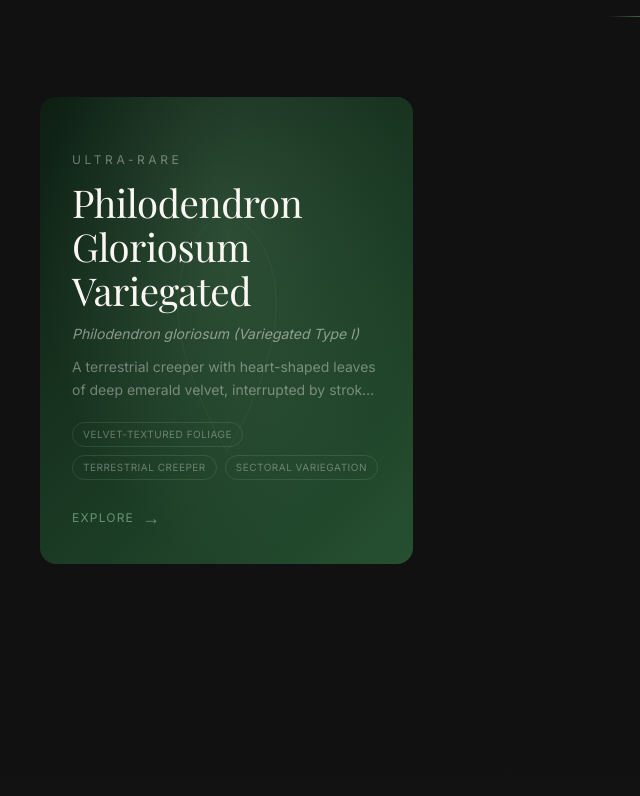
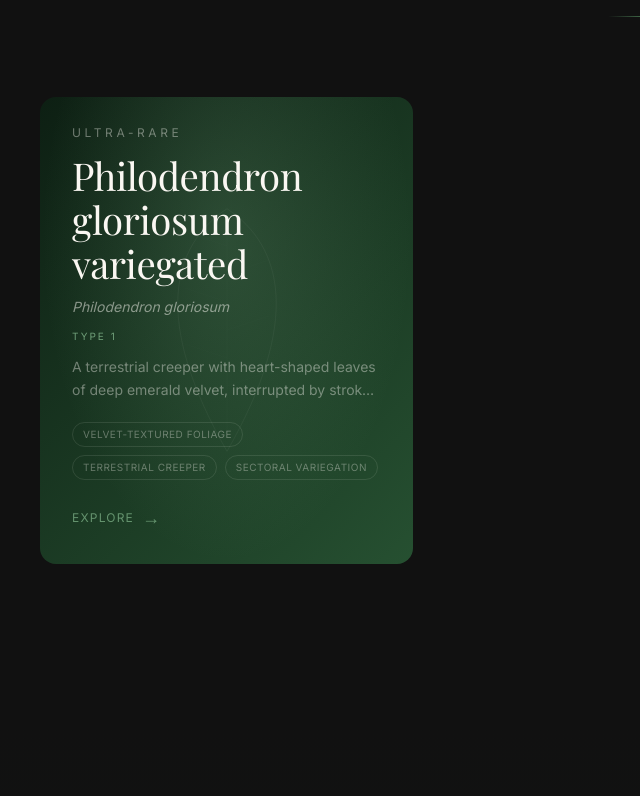
Before and after one commit to BrianLi101/rare-plant-atlas, a Next.js app: page / in a window 1280 px wide. Shown: the part 1064-1860 px from the top of the page, without its empty margins (0-640 px from the left). Built offline with nearby package versions, Linux system fonts and the light colour scheme; a web font is replaced by a local one.

Commit message:
fixing dynamic sectioning

```diff
--- a/app/plants/[slug]/page.tsx
+++ b/app/plants/[slug]/page.tsx
@@ -1,16 +1,17 @@
 import { notFound } from "next/navigation";
 import { plants, getPlantBySlug } from "@/data/plants";
+import { getPlantLabel } from "@/data/identity";
 import { PlantDetailClient } from "@/components/PlantDetailClient";
 
 export function generateStaticParams() {
-  return plants.map((p) => ({ slug: p.slug }));
+  return plants.map((p) => ({ slug: p.identity.slug }));
 }
 
 export function generateMetadata({ params }: { params: { slug: string } }) {
   const plant = getPlantBySlug(params.slug);
   if (!plant) return { title: "Not Found" };
   return {
-    title: `${plant.name} — Rare Plant Atlas`,
+    title: `${getPlantLabel(plant)} — Rare Plant Atlas`,
     description: plant.heroDescription,
   };
 }
--- a/components/FeaturedSection.tsx
+++ b/components/FeaturedSection.tsx
@@ -26,7 +26,7 @@ export function FeaturedSection() {
 
         <div className="grid grid-cols-1 md:grid-cols-2 lg:grid-cols-3 gap-8 md:gap-10">
           {plants.map((plant) => (
-            <PlantCard key={plant.slug} plant={plant} />
+            <PlantCard key={plant.identity.slug} plant={plant} />
           ))}
         </div>
       </div>
--- a/components/FitEngine.tsx
+++ b/components/FitEngine.tsx
@@ -3,6 +3,11 @@
 import { useState, useMemo } from "react";
 import { motion, AnimatePresence } from "framer-motion";
 import type { PlantVariant } from "@/data/plants";
+import {
+  getPlantFullName,
+  getPlantScientificName,
+  getPlantVariantLabel,
+} from "@/data/identity";
 
 interface UserProfile {
   light: number;
@@ -178,6 +183,7 @@ export function FitEngine({ plant }: { plant: PlantVariant }) {
   }, [light, humidity, space, experience, plant, allSelected]);
 
   const verdict = score !== null ? getVerdict(score) : null;
+  const variant = getPlantVariantLabel(plant);
 
   return (
     <motion.div
@@ -192,8 +198,13 @@ export function FitEngine({ plant }: { plant: PlantVariant }) {
         <p className="text-xs tracking-[0.3em] uppercase text-earth-400/50 mb-2">
           Evaluating
         </p>
-        <p className="font-serif text-heading text-cream">{plant.name}</p>
-        <p className="text-sm text-cream/30 italic mt-1">{plant.binomial}</p>
+        <p className="font-serif text-heading text-cream">{getPlantFullName(plant)}</p>
+        <p className="text-sm text-cream/30 italic mt-1">{getPlantScientificName(plant)}</p>
+        {variant && (
+          <p className="text-[10px] tracking-[0.2em] uppercase text-forest-300/70 mt-2">
+            {variant}
+          </p>
+        )}
       </div>
 
       {/* Questions */}
--- a/components/PlantCard.tsx
+++ b/components/PlantCard.tsx
@@ -3,8 +3,15 @@
 import { motion } from "framer-motion";
 import Link from "next/link";
 import type { PlantVariant } from "@/data/plants";
+import {
+  getPlantFullName,
+  getPlantScientificName,
+  getPlantVariantLabel,
+} from "@/data/identity";
 
 export function PlantCard({ plant }: { plant: PlantVariant }) {
+  const variant = getPlantVariantLabel(plant);
+
   return (
     <motion.div
       initial={{ opacity: 0, y: 60 }}
@@ -13,7 +20,7 @@ export function PlantCard({ plant }: { plant: PlantVariant }) {
       transition={{ duration: 0.9, ease: [0.22, 1, 0.36, 1] }}
     >
       <Link
-        href={`/plants/${plant.slug}`}
+        href={`/plants/${plant.identity.slug}`}
         className="group block relative overflow-hidden rounded-2xl"
       >
         {/* Card background */}
@@ -67,9 +74,14 @@ export function PlantCard({ plant }: { plant: PlantVariant }) {
                 {plant.rarity}
               </p>
               <h3 className="font-serif text-heading text-cream group-hover:text-gradient transition-all duration-500">
-                {plant.name}
+                {getPlantFullName(plant)}
               </h3>
-              <p className="text-sm text-cream/50 italic">{plant.binomial}</p>
+              <p className="text-sm text-cream/50 italic">{getPlantScientificName(plant)}</p>
+              {variant && (
+                <p className="text-[10px] tracking-[0.2em] uppercase text-forest-300/80">
+                  {variant}
+                </p>
+              )}
               <p className="text-sm text-cream/40 leading-relaxed max-w-sm line-clamp-2">
                 {plant.heroDescription}
               </p>
--- a/components/PlantDetailClient.tsx
+++ b/components/PlantDetailClient.tsx
@@ -5,6 +5,11 @@ import { motion, AnimatePresence } from "framer-motion";
 import Image from "next/image";
 import Link from "next/link";
 import type { PlantVariant, CinematicPanel as PanelData } from "@/data/types";
+import {
+  getPlantFullName,
+  getPlantScientificName,
+  getPlantVariantLabel,
+} from "@/data/identity";
 import { Navigation } from "@/components/Navigation";
 import {
   OverviewTab,
@@ -175,11 +180,19 @@ function AtAGlance({ plant }: { plant: PlantVariant }) {
 // Sidebar (desktop)
 // ---------------------------------------------------------------------------
 function Sidebar({ active, onSelect, plant, tabs }: { active: string; onSelect: (id: string) => void; plant: PlantVariant; tabs: TabDef[] }) {
+  const variant = getPlantVariantLabel(plant);
+
   return (
     <div className="w-[200px] flex-shrink-0 border-r border-cream/[0.08] bg-deep sticky top-0 self-start min-h-[500px]">
       <div className="p-[28px_24px_20px]">
         <p className="text-[9px] tracking-[0.42em] uppercase text-cream/15 mb-1.5">Plant file</p>
-        <p className="font-serif text-xs italic text-cream/25 leading-[1.4]">{plant.binomial}</p>
+        <p className="font-serif text-[13px] text-cream/75 leading-[1.3]">{getPlantFullName(plant)}</p>
+        <p className="font-serif text-xs italic text-cream/30 leading-[1.4] mt-1">{getPlantScientificName(plant)}</p>
+        {variant && (
+          <p className="text-[9px] tracking-[0.18em] uppercase text-forest-300/70 mt-2">
+            {variant}
+          </p>
+        )}
       </div>
       <div className="border-t border-cream/[0.08] pt-1.5 pb-5">
         {tabs.map((t) => (
@@ -221,6 +234,7 @@ function CinematicNav({ visible }: { visible: boolean }) {
 // ---------------------------------------------------------------------------
 function PlantFileHeader({ plant, active, onSelect, visible, tabs }: { plant: PlantVariant; active: string; onSelect: (id: string) => void; visible: boolean; tabs: TabDef[] }) {
   const barRef = useRef<HTMLDivElement>(null);
+  const variant = getPlantVariantLabel(plant);
 
   useEffect(() => {
     if (!visible) return;
@@ -242,7 +256,13 @@ function PlantFileHeader({ plant, active, onSelect, visible, tabs }: { plant: Pl
               <div className="flex items-center justify-between mb-2">
                 <div>
                   <p className="text-[9px] tracking-[0.42em] uppercase text-cream/20 mb-0.5">Plant file</p>
-                  <p className="font-serif text-[13px] italic text-cream/35">{plant.binomial}</p>
+                  <p className="font-serif text-[15px] text-cream/80 leading-[1.2]">{getPlantFullName(plant)}</p>
+                  <p className="font-serif text-[12px] italic text-cream/45 mt-0.5">{getPlantScientificName(plant)}</p>
+                  {variant && (
+                    <p className="text-[9px] tracking-[0.16em] uppercase text-forest-300/70 mt-1">
+                      {variant}
+                    </p>
+                  )}
                 </div>
                 <Link href="/" className="text-[10px] tracking-[0.2em] uppercase text-cream/20 hover:text-cream/40 transition-colors">Atlas</Link>
               </div>
@@ -269,8 +289,18 @@ function PlantFileHeader({ plant, active, onSelect, visible, tabs }: { plant: Pl
 // ---------------------------------------------------------------------------
 // Details Section
 // ---------------------------------------------------------------------------
-function DetailsSection({ plant, active, onSelect, detailsRef, tabs }: { plant: PlantVariant; active: string; onSelect: (id: string) => void; detailsRef: React.RefObject<HTMLDivElement>; tabs: TabDef[] }) {
+function DetailsSection({ plant, active, onSelect, detailsRef, mainRef, tabs }: { plant: PlantVariant; active: string; onSelect: (id: string) => void; detailsRef: React.RefObject<HTMLDivElement>; mainRef: React.RefObject<HTMLDivElement>; tabs: TabDef[] }) {
   const tabContent = useMemo(() => buildTabContent(plant), [plant]);
+  const contentRef = useRef<HTMLDivElement>(null);
+
+  useEffect(() => {
+    const content = contentRef.current;
+    const main = mainRef.current;
+    const details = detailsRef.current;
+
+    if (content) content.scrollTo({ top: 0, behavior: "auto" });
+    if (main && details) main.scrollTo({ top: details.offsetTop, behavior: "auto" });
+  }, [active, detailsRef, mainRef]);
 
   return (
     <section ref={detailsRef} className="min-h-[100svh] snap-start snap-always border-t border-cream/[0.08] flex flex-col">
@@ -278,7 +308,7 @@ function DetailsSection({ plant, active, onSelect, detailsRef, tabs }: { plant:
         <div className="hidden lg:block">
           <Sidebar active={active} onSelect={onSelect} plant={plant} tabs={tabs} />
         </div>
-        <div className="flex-1 bg-charcoal overflow-y-auto pt-[100px] lg:pt-0">
+        <div ref={contentRef} className="flex-1 bg-charcoal overflow-y-auto pt-[100px] lg:pt-0">
           {tabContent[active] ?? null}
         </div>
       </div>
@@ -328,7 +358,7 @@ export function PlantDetailClient({ plant }: { plant: PlantVariant }) {
           <CinematicPanel key={panel.id} panel={panel} isHero={i === 0} />
         ))}
         <AtAGlance plant={plant} />
-        <DetailsSection plant={plant} active={active} onSelect={handleTabSelect} detailsRef={detailsRef} tabs={tabs} />
+        <DetailsSection plant={plant} active={active} onSelect={handleTabSelect} detailsRef={detailsRef} mainRef={mainRef} tabs={tabs} />
       </main>
     </>
   );
--- a/components/tabs/OverviewTab.tsx
+++ b/components/tabs/OverviewTab.tsx
@@ -1,10 +1,11 @@
 import type { PlantVariant } from "@/data/types";
+import { getPlantFullName } from "@/data/identity";
 import { TabContainer, TabHeader } from "./TabContainer";
 
 export function OverviewTab({ plant }: { plant: PlantVariant }) {
   return (
     <TabContainer>
-      <TabHeader label="Plant overview" title={plant.name} />
+      <TabHeader label="Plant overview" title={getPlantFullName(plant)} />
       <p className="text-[13px] text-cream/40 leading-[1.78] mb-7">
         {plant.verdict}
       </p>
--- /dev/null
+++ b/data/identity.ts
@@ -0,0 +1,28 @@
+import type { PlantIdentity, PlantVariant } from "./types";
+
+export function formatScientificName(identity: PlantIdentity): string {
+  const genus = identity.genus.trim();
+  const species = identity.species?.trim();
+  const cultivar = identity.cultivar?.trim();
+
+  if (species && cultivar) return `${genus} ${species} '${cultivar}'`;
+  if (species) return `${genus} ${species}`;
+  if (cultivar) return `${genus} '${cultivar}'`;
+  return genus;
+}
+
+export function getPlantLabel(plant: PlantVariant): string {
+  return plant.identity.label;
+}
+
+export function getPlantFullName(plant: PlantVariant): string {
+  return plant.identity.tradeName ?? plant.identity.label;
+}
+
+export function getPlantScientificName(plant: PlantVariant): string {
+  return formatScientificName(plant.identity);
+}
+
+export function getPlantVariantLabel(plant: PlantVariant): string | null {
+  return plant.identity.variantLabel ?? null;
+}
--- a/data/plants.ts
+++ b/data/plants.ts
@@ -12,6 +12,7 @@ export type {
   PropagationSection,
   DownsideItem,
   PlantFitWeights,
+  PlantIdentity,
 } from "./types";
 
 import type { PlantVariant } from "./types";
@@ -22,5 +23,5 @@ export const plants: PlantVariant[] = [
 ];
 
 export function getPlantBySlug(slug: string): PlantVariant | undefined {
-  return plants.find((p) => p.slug === slug);
+  return plants.find((p) => p.identity.slug === slug);
 }
--- a/data/plants/philodendron-gloriosum-variegated.ts
+++ b/data/plants/philodendron-gloriosum-variegated.ts
@@ -3,9 +3,16 @@ import type { PlantVariant } from "../types";
 const IMG = "/plants/philodendron-gloriosum-variegated";
 
 export const philodendronGloriosumVariegated: PlantVariant = {
-  slug: "philodendron-gloriosum-variegated",
-  name: "Philodendron Gloriosum Variegated",
-  binomial: "Philodendron gloriosum (Variegated Type I)",
+  identity: {
+    id: "philodendron_gloriosum_variegated_type_1",
+    slug: "philodendron-gloriosum-variegated-type-1",
+    label: "Philodendron gloriosum - Type 1",
+    genus: "Philodendron",
+    species: "gloriosum",
+    tradeName: "Philodendron gloriosum variegated",
+    variantLabel: "Type 1",
+    aliases: ["Type 1 Block Variegation"],
+  },
   tagline: "Velvet meets light.",
   heroDescription:
     "A terrestrial creeper with heart-shaped leaves of deep emerald velvet, interrupted by strokes of cream and white variegation. Each leaf is a living canvas \u2014 no two patterns alike.",
```
Also changed, not shown: data/types.ts (+14 -3 lines).
